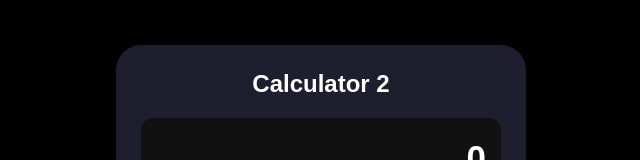
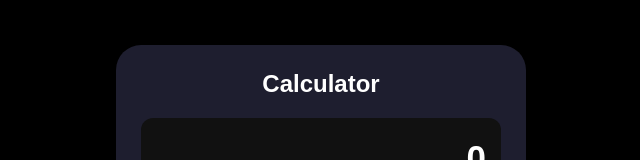
Before and after one commit to devasree11/Web_Project_Pro, a React (Vite) app in the folder unit3/: page / in a window 1280 px wide. Shown: the part 1304-1464 px from the top of the page, without its empty margins (319-959 px from the left). Built offline with nearby package versions, Linux system fonts and the light colour scheme.

Commit message:
Clarify Unit 3 calculator title

```diff
--- a/unit3/src/Project2.jsx
+++ b/unit3/src/Project2.jsx
@@ -71,7 +71,7 @@ function Project2() {
 
   return (
     <div className="calc2" id="calculator">
-      <h2>Calculator 2 </h2>
+      <h2>Calculator</h2>
       <div className="calc2-screen">{display}</div>
       <div className="calc2-grid">
         <button className="calc2-btn fn" onClick={ac}>
```
